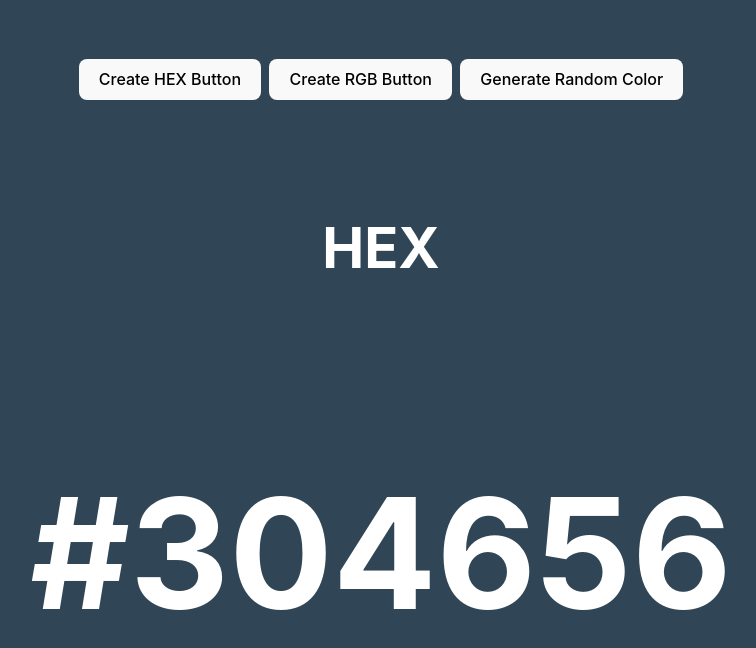
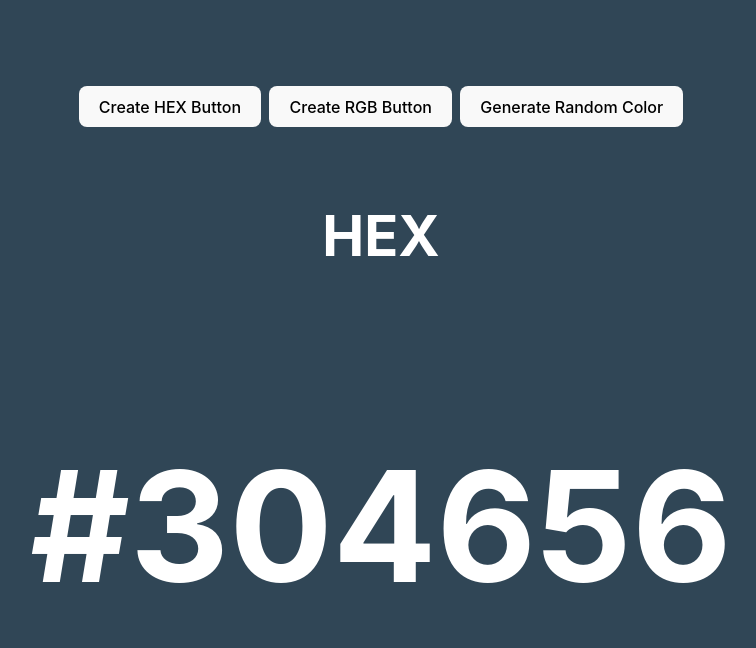
Before and after one commit to JWest2323/react-projects, a React (Vite) app: page / in a window 1280 px wide. Shown: the top 648 px of the page, without its empty margins (259-1015 px from the left). Built offline with nearby package versions, Linux system fonts and the light colour scheme.

Commit message:
RandomColor Component css changes

```diff
--- a/src/components/random-color/RandomColor.css
+++ b/src/components/random-color/RandomColor.css
@@ -5,6 +5,7 @@
   align-items: center;
   width: 100vw;
   max-width: 100%;
+  padding: 12px auto;
 }
 
 .button-container {
@@ -19,8 +20,8 @@
   align-items:  center;
   color: #fff;
   font-size: 48px;
-  margin-top: 50px;
+  margin-top: 10px;
   width: 100vw;
   flex-direction: column;
-  gap: 20px;
+  gap: 5px;
 }
```
